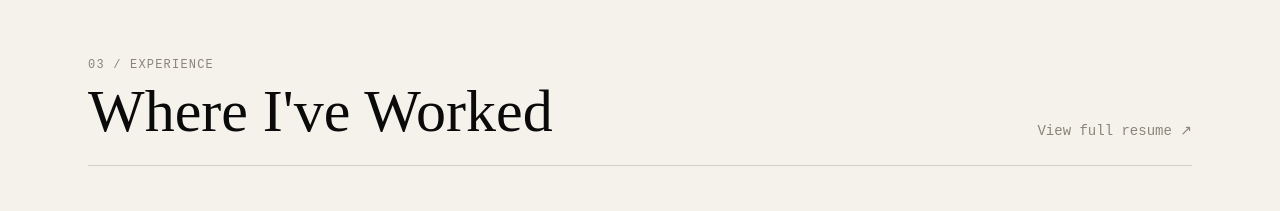
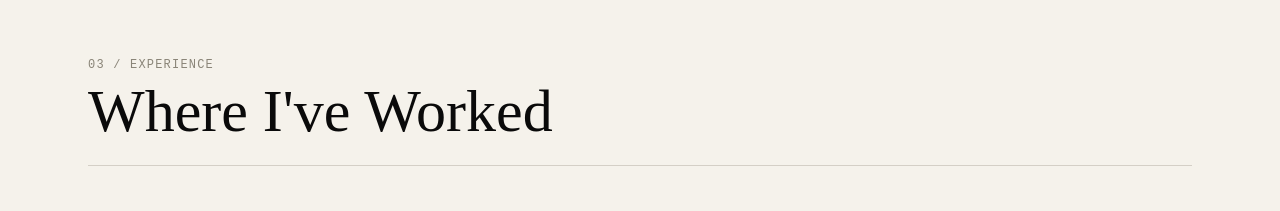
Before and after one commit to janinevallente/janinevallente-portfolio, a Next.js app: page / in a window 1280 px wide. Shown: the part 1680-1891 px from the top of the page. Built offline with nearby package versions, Linux system fonts and the light colour scheme.

Commit message:
enh: removed view full resume

```diff
--- a/src/components/sections/Experience.tsx
+++ b/src/components/sections/Experience.tsx
@@ -9,14 +9,6 @@ export default function Experience() {
           <p className="font-mono text-xs text-muted tracking-widest uppercase mb-2">03 / Experience</p>
           <h2 className="font-display text-5xl md:text-6xl text-ink">Where I&apos;ve Worked</h2>
         </div>
-        <a
-          href={portfolio.resumeUrl}
-          target="_blank"
-          rel="noopener noreferrer"
-          className="hidden md:inline font-mono text-sm text-muted hover:text-ink transition-colors"
-        >
-          View full resume ↗
-        </a>
       </div>
 
       {/* Timeline */}
```
